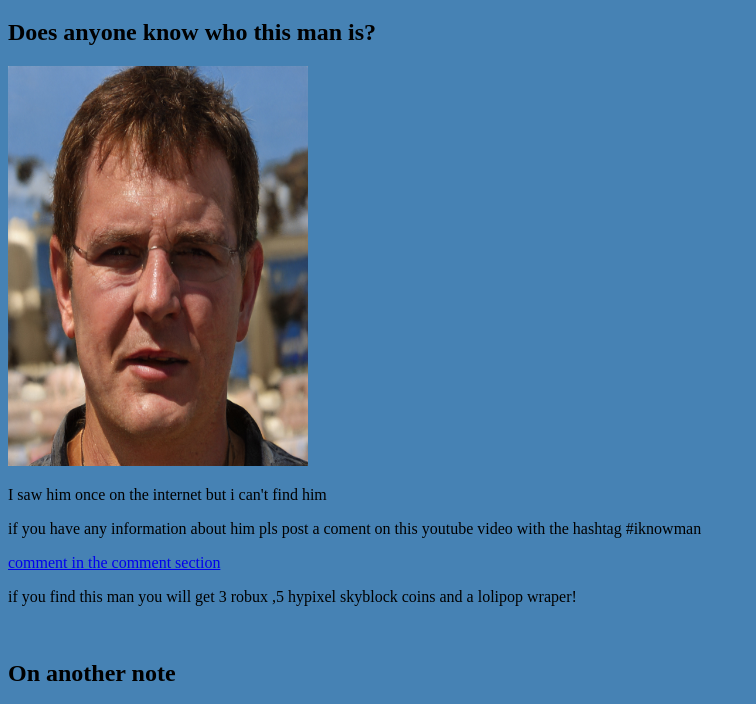
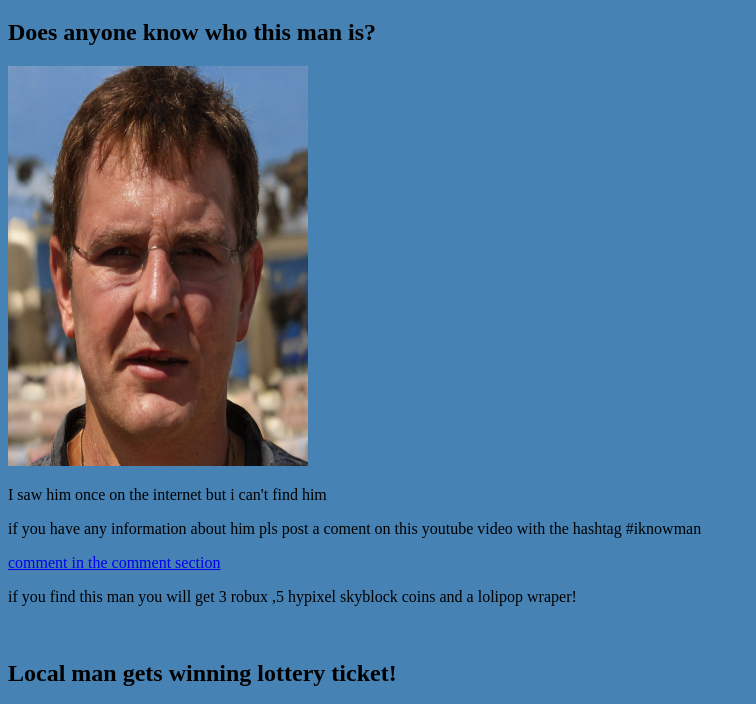
Before and after one commit to MircuB11/mannews, a plain HTML site: page index.html in a window 1280 px wide. Shown: the part 61-765 px from the top of the page, without its empty margins (0-756 px from the left). Drawn offline with Linux system fonts and the light colour scheme.

Commit message:
Update index.html

```diff
--- a/index.html
+++ b/index.html
@@ -40,9 +40,6 @@
 <article>
   <!-- News 2: lucky man -->
   <h2>
-    On another note
-    <br>
-    <br>
     Local man gets winning lottery ticket!
   </h2>
 
```
